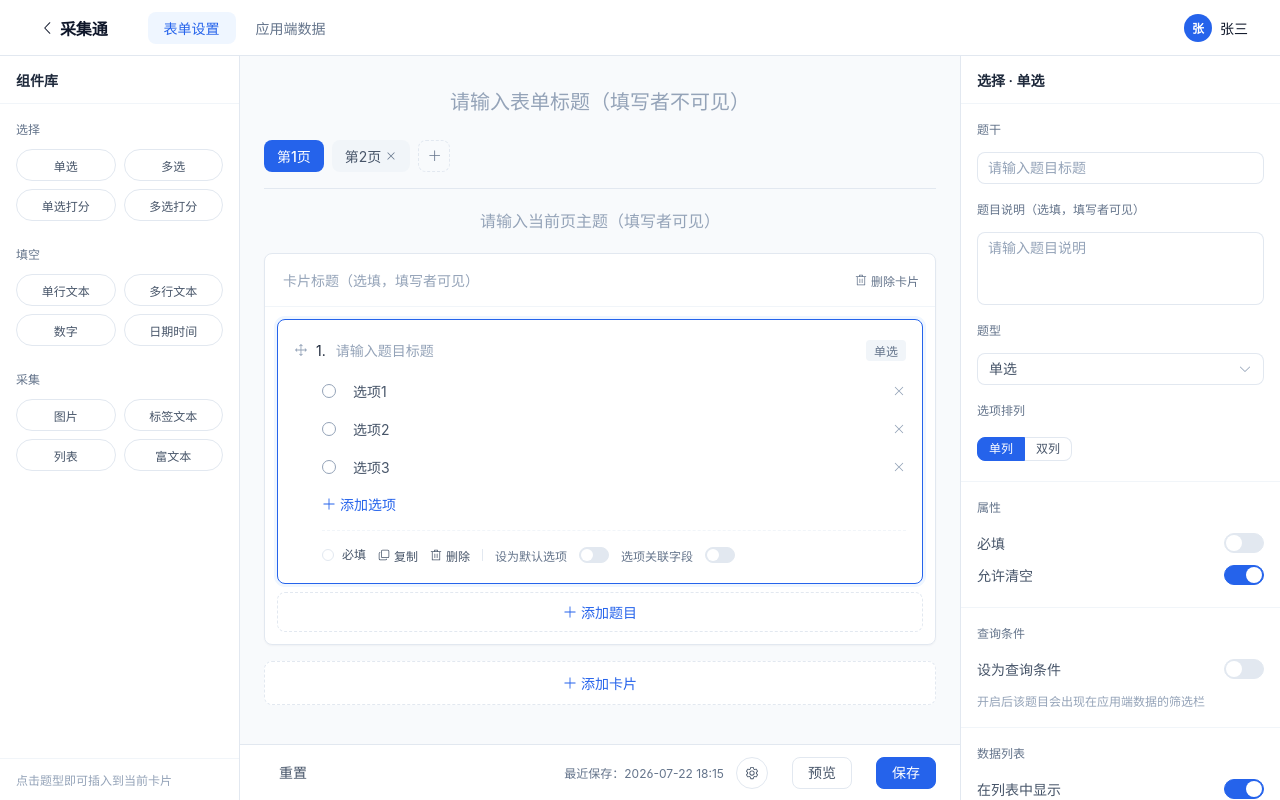
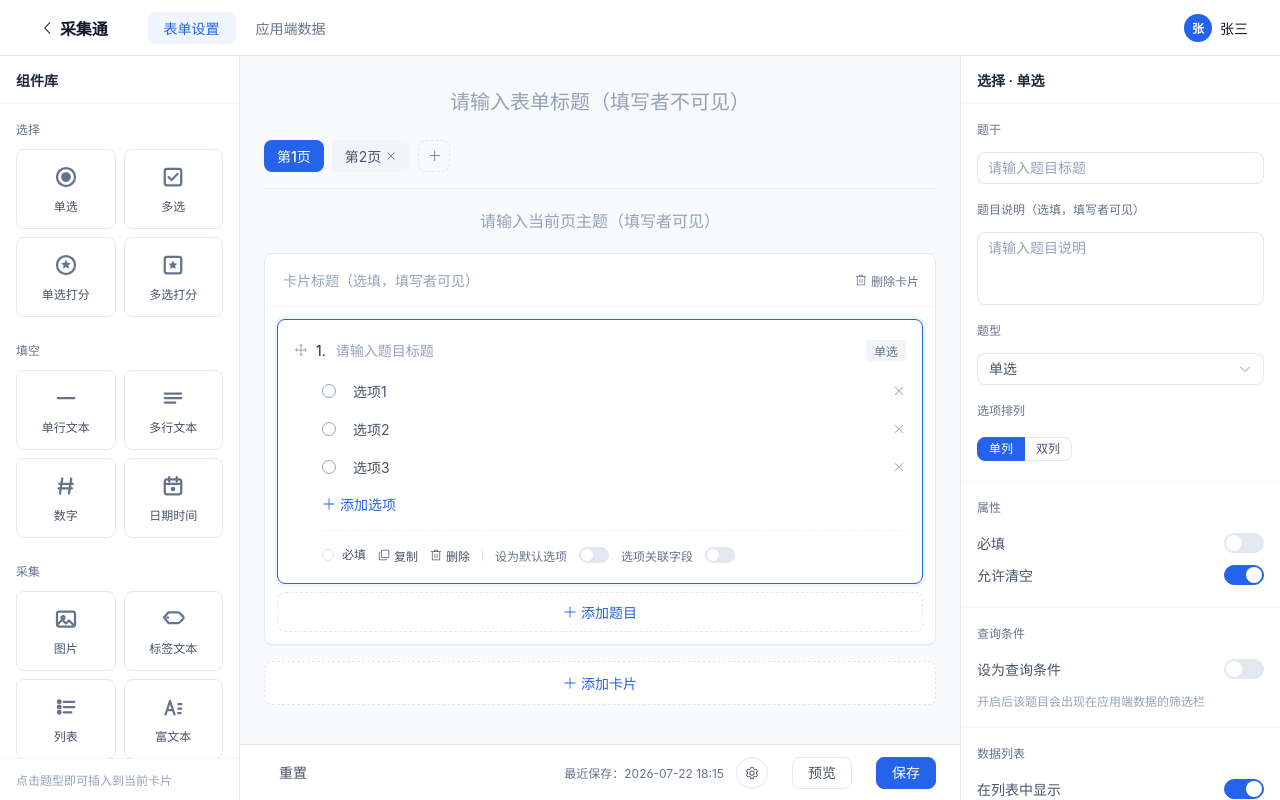
Before and after one commit to luyaoyaoqi/data-aggregation-system, a Vue app in the folder demo/: page / in a window 1280 px wide. Built offline with nearby package versions, Linux system fonts and the light colour scheme; a web font is replaced by a local one.

Commit message:
统一组件库

```diff
--- a/demo/src/components/AddQuestionDrawer.vue
+++ /dev/null
@@ -1,99 +0,0 @@
-<script setup>
-import { TYPE_GROUPS } from './ComponentLibrary.vue'
-
-const groups = TYPE_GROUPS
-
-const props = defineProps({
-  modelValue: { type: Boolean, default: false }
-})
-
-const emit = defineEmits(['update:modelValue', 'pick'])
-
-const visible = computed({
-  get: () => props.modelValue,
-  set: (v) => emit('update:modelValue', v)
-})
-
-function handlePick(type) {
-  emit('pick', type)
-  visible.value = false
-}
-</script>
-
-<template>
-  <el-drawer
-    v-model="visible"
-    direction="btt"
-    size="320px"
-    title="添加题目"
-    :with-header="true"
-  >
-    <div class="drawer-inner">
-      <p class="drawer-tip">选择一个题型，插入到当前卡片末尾</p>
-
-      <div v-for="group in groups" :key="group.name" class="drawer-group">
-        <p class="group-title">{{ group.name }}</p>
-        <div class="chip-row">
-          <button
-            v-for="item in group.items"
-            :key="item.type"
-            type="button"
-            class="type-chip"
-            @click="handlePick(item.type)"
-          >
-            {{ item.label }}
-          </button>
-        </div>
-      </div>
-    </div>
-  </el-drawer>
-</template>
-
-<style scoped>
-.drawer-inner {
-  max-width: 880px;
-  margin: 0 auto;
-}
-
-.drawer-tip {
-  margin: 0 0 var(--sp-xl);
-  font-size: var(--fs-12);
-  color: var(--c-text-secondary);
-}
-
-.drawer-group + .drawer-group {
-  margin-top: var(--sp-xl);
-}
-
-.group-title {
-  margin: 0 0 var(--sp-md);
-  font-size: var(--fs-12);
-  color: var(--c-text-secondary);
-}
-
-.chip-row {
-  display: flex;
-  flex-wrap: wrap;
-  gap: var(--sp-md);
-}
-
-.type-chip {
-  min-width: 96px;
-  height: 36px;
-  padding: 0 var(--sp-lg);
-  font-family: inherit;
-  font-size: var(--fs-14);
-  color: var(--c-text-regular);
-  background: var(--c-panel);
-  border: 1px solid var(--c-line);
-  border-radius: var(--radius-pill);
-  cursor: pointer;
-  transition: all 0.15s ease;
-}
-
-.type-chip:hover {
-  color: var(--c-primary);
-  border-color: var(--c-primary-border);
-  background: var(--c-primary-light);
-}
-</style>
--- a/demo/src/components/ComponentLibrary.vue
+++ b/demo/src/components/ComponentLibrary.vue
@@ -1,33 +1,34 @@
 <script>
 /**
  * 题型元数据 —— 左侧组件库与底部「添加题目」抽屉共用
+ * icon: 16x16 viewBox，stroke 风格（1.5px），用 currentColor 自适配颜色
  */
 export const TYPE_GROUPS = [
   {
     name: '选择',
     items: [
-      { type: 'radio', label: '单选' },
-      { type: 'checkbox', label: '多选' },
-      { type: 'radio-rate', label: '单选打分' },
-      { type: 'checkbox-rate', label: '多选打分' }
+      { type: 'radio', label: '单选', icon: '<circle cx="8" cy="8" r="6"/><circle cx="8" cy="8" r="2.5" fill="currentColor"/>' },
+      { type: 'checkbox', label: '多选', icon: '<rect x="2.5" y="2.5" width="11" height="11" rx="1.5"/><path d="M5 8l2 2 4-4"/>' },
+      { type: 'radio-rate', label: '单选打分', icon: '<circle cx="8" cy="8" r="6"/><path d="M8 4.5l1 2 2.2.3-1.6 1.5.4 2.2L8 9.3l-2 1.2.4-2.2L4.8 6.8 7 6.5z" fill="currentColor" stroke="none"/>' },
+      { type: 'checkbox-rate', label: '多选打分', icon: '<rect x="2.5" y="2.5" width="11" height="11" rx="1.5"/><path d="M8 5l.9 1.8 2 .3-1.45 1.4.35 2L8 9.7l-1.8 1 .35-2L5.1 7.1l2-.3z" fill="currentColor" stroke="none"/>' }
     ]
   },
   {
     name: '填空',
     items: [
-      { type: 'text', label: '单行文本' },
-      { type: 'textarea', label: '多行文本' },
-      { type: 'number', label: '数字' },
-      { type: 'datetime', label: '日期时间' }
+      { type: 'text', label: '单行文本', icon: '<path d="M2.5 8h11"/>' },
+      { type: 'textarea', label: '多行文本', icon: '<path d="M2.5 5h11M2.5 8h11M2.5 11h7"/>' },
+      { type: 'number', label: '数字', icon: '<path d="M5.5 3l-1.5 10M11.5 3l-1.5 10M3.5 6.5h9M3 9.5h9"/>' },
+      { type: 'datetime', label: '日期时间', icon: '<rect x="2.5" y="3.5" width="11" height="10" rx="1.5"/><path d="M2.5 6.5h11M5.5 2v3M10.5 2v3"/><circle cx="8" cy="10" r="0.8" fill="currentColor"/>' }
     ]
   },
   {
     name: '采集',
     items: [
-      { type: 'image', label: '图片' },
-      { type: 'tag', label: '标签文本' },
-      { type: 'list', label: '列表' },
-      { type: 'richtext', label: '富文本' }
+      { type: 'image', label: '图片', icon: '<rect x="2" y="3" width="12" height="10" rx="1.5"/><circle cx="6" cy="7" r="1"/><path d="M2.5 11.5l3-3 2.5 2.5 2-2 3.5 3.5"/>' },
+      { type: 'tag', label: '标签文本', icon: '<path d="M5 3.5h6.4a1.2 1.2 0 0 1 .85.35l2.4 2.4a1.2 1.2 0 0 1 0 1.7l-2.4 2.4a1.2 1.2 0 0 1-.85.35H5L2 7l3-3.5z"/><circle cx="4.5" cy="7" r="0.9" fill="currentColor" stroke="none"/>' },
+      { type: 'list', label: '列表', icon: '<circle cx="3.5" cy="4.5" r="0.9" fill="currentColor"/><circle cx="3.5" cy="8" r="0.9" fill="currentColor"/><circle cx="3.5" cy="11.5" r="0.9" fill="currentColor"/><path d="M6.5 4.5h7M6.5 8h7M6.5 11.5h5"/>' },
+      { type: 'richtext', label: '富文本', icon: '<path d="M3 13l3-9 3 9M4.5 10h3"/><path d="M11.5 6h2M11.5 9h2M11.5 12h1.5"/>' }
     ]
   }
 ]
@@ -89,7 +90,8 @@ export function createPage(index) {
 </script>
 
 <script setup>
-// 普通 script 中的绑定不会自动暴露给模板，这里显式转发
+import TypeChipGrid from './TypeChipGrid.vue'
+
 const groups = TYPE_GROUPS
 
 defineEmits(['pick'])
@@ -100,20 +102,7 @@ defineEmits(['pick'])
     <div class="lib-head">组件库</div>
 
     <div class="lib-body">
-      <div v-for="group in groups" :key="group.name" class="lib-group">
-        <p class="group-title">{{ group.name }}</p>
-        <div class="chip-grid">
-          <button
-            v-for="item in group.items"
-            :key="item.type"
-            type="button"
-            class="type-chip"
-            @click="$emit('pick', item.type)"
-          >
-            {{ item.label }}
-          </button>
-        </div>
-      </div>
+      <TypeChipGrid :groups="groups" @pick="$emit('pick', $event)" />
     </div>
 
     <p class="lib-tip">点击题型即可插入到当前卡片</p>
@@ -148,48 +137,6 @@ defineEmits(['pick'])
   padding: var(--sp-lg);
 }
 
-.lib-group + .lib-group {
-  margin-top: var(--sp-xl);
-}
-
-.group-title {
-  margin: 0 0 var(--sp-md);
-  font-size: var(--fs-12);
-  color: var(--c-text-secondary);
-}
-
-.chip-grid {
-  display: grid;
-  grid-template-columns: repeat(2, 1fr);
-  gap: var(--sp-sm);
-}
-
-.type-chip {
-  height: 32px;
-  padding: 0 var(--sp-sm);
-  font-family: inherit;
-  font-size: var(--fs-12);
-  color: var(--c-text-regular);
-  background: var(--c-panel);
-  border: 1px solid var(--c-line);
-  border-radius: var(--radius-pill);
-  cursor: pointer;
-  transition: all 0.15s ease;
-  white-space: nowrap;
-  overflow: hidden;
-  text-overflow: ellipsis;
-}
-
-.type-chip:hover {
-  color: var(--c-primary);
-  border-color: var(--c-primary-border);
-  background: var(--c-primary-light);
-}
-
-.type-chip:active {
-  transform: translateY(1px);
-}
-
 .lib-tip {
   margin: 0;
   padding: var(--sp-md) var(--sp-lg);
--- a/demo/src/components/EditorArea.vue
+++ b/demo/src/components/EditorArea.vue
@@ -1,7 +1,10 @@
 <script setup>
 import { Delete, Plus, Setting } from '@element-plus/icons-vue'
+import { reactive } from 'vue'
+import { TYPE_GROUPS } from './ComponentLibrary.vue'
 import CardTabs from './CardTabs.vue'
 import QuestionCard from './QuestionCard.vue'
+import TypeChipGrid from './TypeChipGrid.vue'
 
 defineProps({
   form: { type: Object, required: true },
@@ -16,7 +19,7 @@ const emit = defineEmits([
   'remove-page',
   'add-card',
   'remove-card',
-  'add-question',
+  'pick-type',
   'select-question',
   'remove-question',
   'duplicate-question',
@@ -24,6 +27,16 @@ const emit = defineEmits([
   'reset',
   'preview'
 ])
+
+const groups = TYPE_GROUPS
+
+/** 每个卡片维护自己的 popover 显隐状态 */
+const popoverVisible = reactive({})
+
+function handlePick(cardId, type) {
+  emit('pick-type', { cardId, type })
+  popoverVisible[cardId] = false
+}
 </script>
 
 <template>
@@ -95,14 +108,27 @@ const emit = defineEmits([
                 @duplicate="emit('duplicate-question', { cardId: card.id, questionId: $event })"
               />
 
-              <button
-                type="button"
-                class="dashed-btn"
-                @click="emit('add-question', card.id)"
+              <el-popover
+                :model-value="popoverVisible[card.id] || false"
+                @update:model-value="popoverVisible[card.id] = $event"
+                :width="640"
+                placement="bottom-start"
+                trigger="click"
+                :show-arrow="false"
+                popper-class="add-question-popover"
               >
-                <el-icon><Plus /></el-icon>
-                <span>添加题目</span>
-              </button>
+                <template #reference>
+                  <button type="button" class="dashed-btn">
+                    <el-icon><Plus /></el-icon>
+                    <span>添加题目</span>
+                  </button>
+                </template>
+                <p class="popover-tip">选择一个题型，插入到当前卡片末尾</p>
+                <TypeChipGrid
+                  :groups="groups"
+                  @pick="(type) => handlePick(card.id, type)"
+                />
+              </el-popover>
             </div>
           </section>
 
@@ -315,3 +341,16 @@ const emit = defineEmits([
   color: var(--c-text-secondary);
 }
 </style>
+
+<style>
+/* el-popover portal 到 body，scoped 样式进不去，写到全局 */
+.add-question-popover .el-popover__content {
+  padding: var(--sp-lg);
+}
+
+.add-question-popover .popover-tip {
+  margin: 0 0 var(--sp-lg);
+  font-size: var(--fs-12);
+  color: var(--c-text-secondary);
+}
+</style>
--- /dev/null
+++ b/demo/src/components/TypeChipGrid.vue
@@ -0,0 +1,117 @@
+<script setup>
+/**
+ * 题型网格 —— 左侧组件库 + 底部「添加题目」抽屉共用
+ * 列数随容器宽度自适应（auto-fill + minmax 96px）
+ *  - 240px 容器 → 2 列
+ *  - 880px 容器 → 8 列
+ */
+defineProps({
+  groups: { type: Array, required: true }
+})
+defineEmits(['pick'])
+</script>
+
+<template>
+  <div class="type-chip-grid">
+    <div v-for="group in groups" :key="group.name" class="chip-group">
+      <p class="group-title">{{ group.name }}</p>
+      <div class="chip-row">
+        <button
+          v-for="item in group.items"
+          :key="item.type"
+          type="button"
+          class="type-chip"
+          @click="$emit('pick', item.type)"
+        >
+          <svg
+            class="chip-icon"
+            viewBox="0 0 16 16"
+            fill="none"
+            stroke="currentColor"
+            stroke-width="1.5"
+            stroke-linecap="round"
+            stroke-linejoin="round"
+            aria-hidden="true"
+            v-html="item.icon"
+          ></svg>
+          <span class="chip-label">{{ item.label }}</span>
+        </button>
+      </div>
+    </div>
+  </div>
+</template>
+
+<style scoped>
+.type-chip-grid {
+  display: flex;
+  flex-direction: column;
+  gap: var(--sp-xl);
+}
+
+.chip-group {
+  display: flex;
+  flex-direction: column;
+  gap: var(--sp-md);
+}
+
+.group-title {
+  margin: 0;
+  font-size: var(--fs-12);
+  color: var(--c-text-secondary);
+}
+
+.chip-row {
+  display: grid;
+  grid-template-columns: repeat(auto-fill, minmax(96px, 1fr));
+  gap: var(--sp-sm);
+}
+
+.type-chip {
+  height: 80px;
+  padding: var(--sp-md) var(--sp-xs);
+  display: flex;
+  flex-direction: column;
+  align-items: center;
+  justify-content: center;
+  gap: var(--sp-sm);
+  font-family: inherit;
+  font-size: var(--fs-12);
+  color: var(--c-text-regular);
+  background: var(--c-panel);
+  border: 1px solid var(--c-line);
+  border-radius: var(--radius);
+  cursor: pointer;
+  transition: all 0.15s ease;
+  white-space: nowrap;
+  overflow: hidden;
+}
+
+.chip-icon {
+  width: 24px;
+  height: 24px;
+  flex-shrink: 0;
+  color: var(--c-text-secondary);
+  transition: color 0.15s ease, transform 0.15s ease;
+}
+
+.chip-label {
+  overflow: hidden;
+  text-overflow: ellipsis;
+  max-width: 100%;
+}
+
+.type-chip:hover {
+  color: var(--c-primary);
+  border-color: var(--c-primary-border);
+  background: var(--c-primary-bg);
+}
+
+.type-chip:hover .chip-icon {
+  color: var(--c-primary);
+  transform: scale(1.08);
+}
+
+.type-chip:active {
+  transform: translateY(1px);
+}
+</style>
--- a/demo/src/views/Editor.vue
+++ b/demo/src/views/Editor.vue
@@ -7,7 +7,6 @@ import ComponentLibrary, {
 } from '../components/ComponentLibrary.vue'
 import EditorArea from '../components/EditorArea.vue'
 import PropertyPanel from '../components/PropertyPanel.vue'
-import AddQuestionDrawer from '../components/AddQuestionDrawer.vue'
 import PreviewDialog from '../components/PreviewDialog.vue'
 
 /* ------------------------------ 表单数据 ------------------------------ */
@@ -23,9 +22,6 @@ const activePageId = ref(form.value.pages[0].id)
 const activeQuestionId = ref(form.value.pages[0].cards[0].questions[0].id)
 const lastSavedAt = ref('2026-07-22 18:15')
 
-/** 「+ 添加题目」时记录目标卡片，抽屉选完题型后插入到这里 */
-const pendingCardId = ref('')
-const drawerVisible = ref(false)
 const previewVisible = ref(false)
 
 const activePage = computed(
@@ -107,26 +103,17 @@ async function handleRemoveCard(cardId) {
 /** 左侧组件库点击：插入到当前页最后一张卡片 */
 function handlePickFromLibrary(type) {
   if (!activePage.value) return
-  const card =
-    activePage.value.cards.find((c) => c.id === pendingCardId.value) ||
-    activePage.value.cards[activePage.value.cards.length - 1]
+  const card = activePage.value.cards[activePage.value.cards.length - 1]
   insertQuestion(card, type)
 }
 
-/** 中间「+ 添加题目」：记录卡片并拉起抽屉 */
-function handleOpenDrawer(cardId) {
-  pendingCardId.value = cardId
-  drawerVisible.value = true
-}
-
-/** 抽屉里选中题型 */
-function handlePickFromDrawer(type) {
+/** 中间「+ 添加题目」popover 选中题型：插入到指定卡片 */
+function handlePickType({ cardId, type }) {
   if (!activePage.value) return
   const card =
-    activePage.value.cards.find((c) => c.id === pendingCardId.value) ||
+    activePage.value.cards.find((c) => c.id === cardId) ||
     activePage.value.cards[activePage.value.cards.length - 1]
   insertQuestion(card, type)
-  pendingCardId.value = ''
 }
 
 function insertQuestion(card, type) {
@@ -217,7 +204,7 @@ function handlePreview() {
         @remove-page="handleRemovePage"
         @add-card="handleAddCard"
         @remove-card="handleRemoveCard"
-        @add-question="handleOpenDrawer"
+        @pick-type="handlePickType"
         @select-question="handleSelectQuestion"
         @remove-question="handleRemoveQuestion"
         @duplicate-question="handleDuplicateQuestion"
@@ -228,8 +215,6 @@ function handlePreview() {
 
       <PropertyPanel :question="activeQuestion" />
     </div>
-
-    <AddQuestionDrawer v-model="drawerVisible" @pick="handlePickFromDrawer" />
 
     <PreviewDialog v-model="previewVisible" :form="form" :page="activePage" />
   </div>
```
